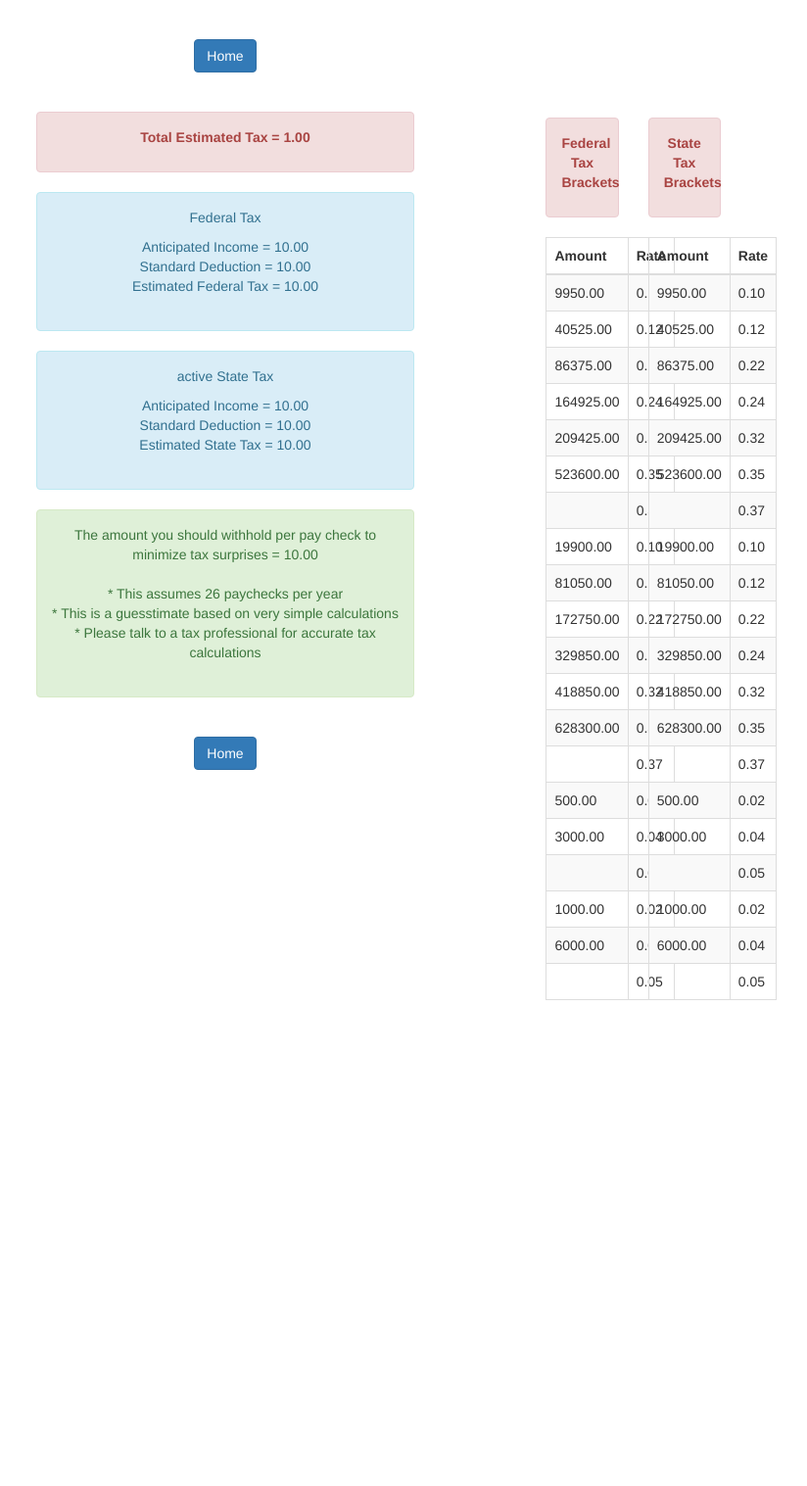
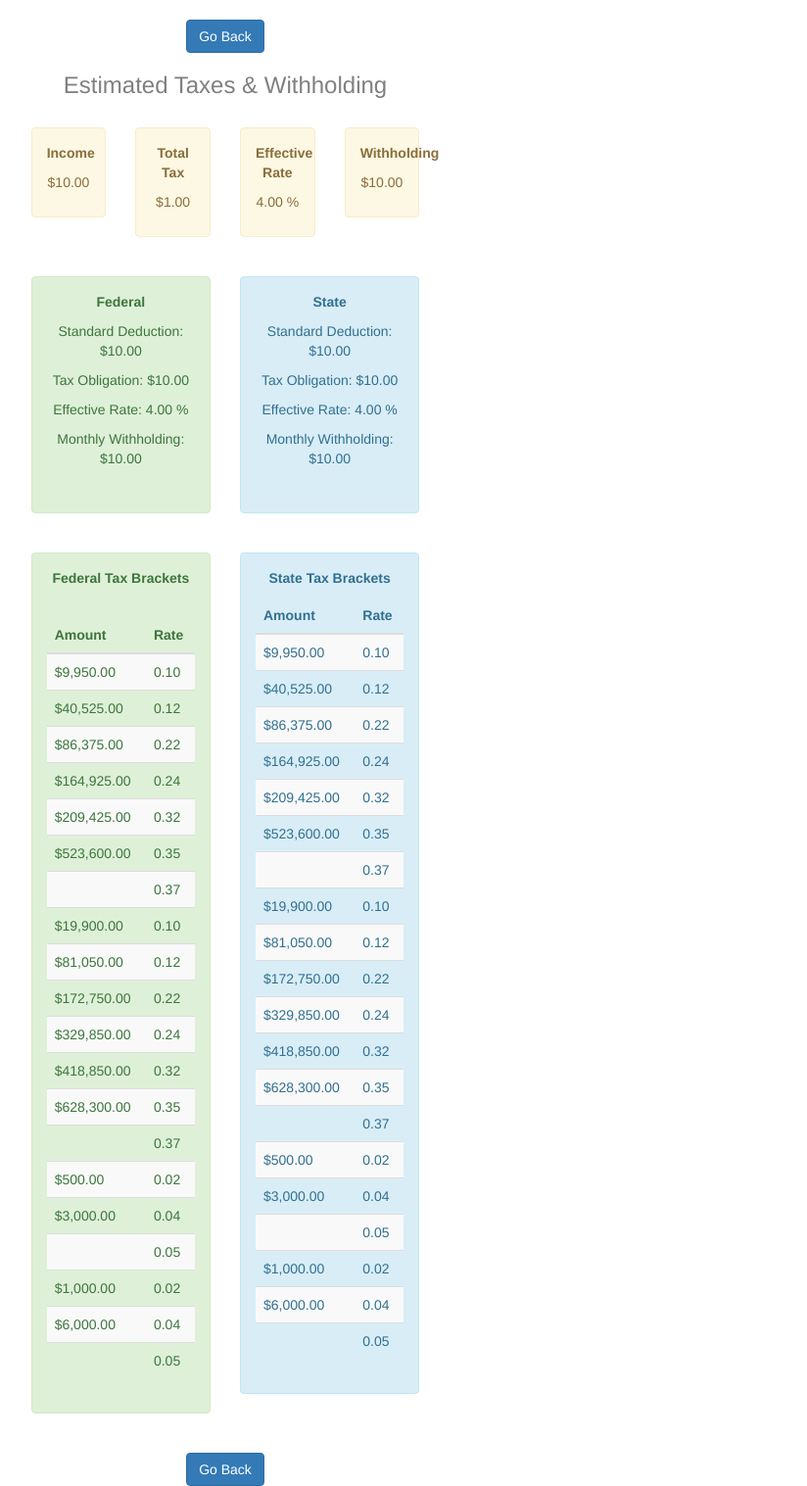
Before and after one commit to AECInkomoko/AEC-tax-checker, a Django app: template estimator/templates/estimator/estimator.html in a window 1280 px wide. Shown: the whole page at 98% size, without its empty margins (410-1234 px from the left). Before the commit the page ends 1021 px from the top, so only its background shows below. Run offline with Django 3.2, Linux system fonts and the light colour scheme; data comes from the database, SQL or seed files in the repository; the template is opened without the code that fills it: values that come from a table or form of the project are taken from there, most other values are stand-ins (such as "Sample title", 1, 10 or a date in 2020); some libraries are stand-ins or nearby versions.

Commit message:
UI is more or less complete now; we can consider this v 0.1

```diff
--- a/estimator/templates/estimator/estimator.html
+++ b/estimator/templates/estimator/estimator.html
@@ -19,97 +19,129 @@
 {% load humanize %}
 
 <body>
+  </br>
+
   <div class="container-fluid">
-    <div class"row">
+
+    <!-- Button Row -->
+    <div class="row">
       <div class="col-lg-4"></div>
       <div class="col-lg-4">
+        <center>
+          <form action="{% url 'home'%}">
+            <input type="submit" value="Go Back" class="btn btn-primary">
+          </form>
+        </center>
+      </div>
+      <div class="col-lg-4"></div>
+    </div>
+
+    <!-- Heading Row -->
+    <div class="row">
+      <div class="col-lg-4"></div>
+      <div class="col-lg-4">
+        <center>
+          <H3 style="color:Gray">Estimated Taxes & Withholding</H3>
+        </center>
+      </div>
+      <div class="col-lg-4"></div>
+    </div>
+    </br>
+
+    <!-- Summary Row -->
+    <div class="row">
+      <div class="col-lg-4"></div>
+      <div class="col-lg-1">
+        <div class="alert alert-warning">
+          <center>
+            <strong>
+              <p>Income</p>
+            </strong>
+            <p>${{ income|floatformat:2|intcomma }} </p>
+          </center>
+        </div>
+      </div>
+      <div class="col-lg-1">
+        <div class="alert alert-warning">
+          <center>
+            <strong>
+              <p>Total Tax</p>
+            </strong>
+            <p>${{ totalTaxAmount|floatformat:2|intcomma }}</p>
+          </center>
+        </div>
+      </div>
+      <div class="col-lg-1">
+        <div class="alert alert-warning">
+          <center>
+            <strong><p>Effective Rate</p></strong>
+              <p>{{ effectiveRate|floatformat:2|intcomma }} %</p>
+          </center>
+        </div>
+      </div>
+      <div class="col-lg-1">
+        <div class="alert alert-warning">
+          <center>
+            <strong>
+              <p>Withholding </p>
+            </strong>
+            <p>${{ withholdAmount|floatformat:2|intcomma }}</p>
+          </center>
+        </div>
+      </div>
+      <div class="col-lg-4"></div>
+    </div>
 
     </br>
-        </br>
+
+
+    <!-- Federal + State Row-->
+
+    <div class="row">
+      <div class="col-lg-4"></div>
+      <div class="col-lg-2">
+        <div class="alert alert-success">
           <center>
-          <form action="{% url 'home'%}">
-            <input type="submit" value="Home" class="btn btn-primary">
-          </form>
-        </center>
-        </br>
-        </br>
-
-        <div class="alert alert-danger">
-          <center>
-            <strong>
-              <p>Total Estimated Tax = {{ totalTaxAmount|floatformat:2|intcomma }}</p>
-            </strong>
-          </center>
-        </div>
-
-        <div class="alert alert-info">
-          <center>
-            <p <strong>Federal Tax</strong></p>
-            Anticipated Income  = {{ income|floatformat:2|intcomma }}
-            <br>
-            Standard Deduction = {{ fedStandardDeduction|floatformat:2|intcomma }}
-            <br>
-            Estimated Federal Tax = {{ fedTaxAmount|floatformat:2|intcomma }}
-            <br>
+            <strong><p>Federal</p></strong>
+            <p>Standard Deduction: ${{ fedStandardDeduction|floatformat:2|intcomma }} </p>
+            <p>Tax Obligation: ${{ fedTaxAmount|floatformat:2|intcomma }} </p>
+            <p>Effective Rate: {{ fedEffectiveRate|floatformat:2|intcomma }} %</p>
+            <p>Monthly Withholding: ${{ fedWithholdAmount|floatformat:2|intcomma }} </p>
             <br>
           </center>
         </div>
+      </div>
+
+      <div class="col-lg-2">
         <div class="alert alert-info">
           <center>
-          <p <strong>{{ state }} State Tax</strong></p>
-          Anticipated Income  = {{ income|floatformat:2|intcomma }}
-          <br>
-          Standard Deduction = {{ stateStandardDeduction|floatformat:2|intcomma }}
-          <br>
-          Estimated State Tax = {{ stateTaxAmount|floatformat:2|intcomma }}
-          <br>
+            <strong><p>State</p></strong>
+            <p>Standard Deduction: ${{ stateStandardDeduction|floatformat:2|intcomma }} </p>
+            <p>Tax Obligation: ${{ stateTaxAmount|floatformat:2|intcomma }} </p>
+            <p>Effective Rate: {{ stateEffectiveRate|floatformat:2|intcomma }} %</p>
+            <p>Monthly Withholding: ${{ stateWithholdAmount|floatformat:2|intcomma }} </p>
             <br>
           </center>
         </div>
-
-      <div class="alert alert-success">
-        <center>
-        The amount you should withhold per pay check to minimize tax surprises = {{ paystubAmount|floatformat:2|intcomma }}
-        <br>
-        <br>
-          * This assumes 26 paychecks per year
-        <br>
-          * This is a guesstimate based on very simple calculations
-        <br>
-          * Please talk to a tax professional for accurate tax calculations
-        <br>
-        <br>
-        </center>
-      </div>
-      </br>
-    <center>
-      <form action="{% url 'home'%}">
-        <input type="submit" value="Home" class="btn btn-primary">
-      </form>
-    </center>
-
       </div>
 
-    <div class="col-lg-1"></div>
+      <div class="col-lg-4"></div>
+    </div>
 
-    <div class="col-lg-1">
     </br>
-      </br>
-      </br>
-      </br>
-      </br>
-      </br>
-      <!-- <p style="color:white">Federal Tax Bracket</p> -->
 
-      <div class="alert alert-danger">
+    <!-- Federal + State Tax Brackets Row -->
+    <div class="row">
+      <div class="col-lg-4"></div>
+      <div class="col-lg-2">
+        <div class="alert alert-success">
           <center>
             <strong>
               <p>Federal Tax Brackets</p>
+              </br>
             </strong>
           </center>
-      </div>
-
-      <table class="table table-bordered table-striped">
+          <table class="table table-striped">
             <thead class="thead-dark">
               <tr>
                 <th scope="col">Amount</th>
@@ -122,34 +154,26 @@
                 {% if arow.rangeMax == 0 %}
                 <td>{{ "" }}</td>
                     {% else %}
-            <td>{{ arow.rangeMax }}</td>
+                <td>${{ arow.rangeMax|floatformat:2|intcomma }}</td>
                     {% endif %}
-            <td>{{ arow.rangeRate }}</td>
+                <td>{{ arow.rangeRate|floatformat:2|intcomma }}</td>
               </tr>
               {% endfor %}
             </tbody>
           </table>
+        </div>
         <br>
       </div>
 
-    <div class="col-lg-1">
-      <!-- <p style="color:white">State Tax Bracket</p><br> -->
-      </br>
-      </br>
-      </br>
-      </br>
-      </br>
-      </br>
-
-      <div class="alert alert-danger">
+      <!-- State Tax Brackets Row -->
+      <div class="col-lg-2">
+        <div class="alert alert-info">
           <center>
             <strong>
               <p>State Tax Brackets</p>
             </strong>
           </center>
-      </div>
-
-      <table class="table table-bordered table-striped">
+          <table class="table table-striped">
             <thead class="thead-dark">
               <tr>
                 <th scope="col">Amount</th>
@@ -162,7 +186,7 @@
                 {% if arow.rangeMax == 0 %}
                 <td>{{ "" }}</td>
                   {% else %}
-            <td>{{ arow.rangeMax }}</td>
+                <td>${{ arow.rangeMax|floatformat:2|intcomma }}</td>
                   {% endif %}
                 <td>{{ arow.rangeRate }}</td>
               </tr>
@@ -171,4 +195,21 @@
           </table>
         </div>
       </div>
+      <div class="col-lg-4"></div>
+    </div>
+
+    <!-- Button Row -->
+    <div class="row">
+      <div class="col-lg-4"></div>
+      <div class="col-lg-4">
+        <center>
+          <form action="{% url 'home'%}">
+            <input type="submit" value="Go Back" class="btn btn-primary">
+          </form>
+        </center>
+      </div>
+      <div class="col-lg-4"></div>
+    </div>
+
+  </div>
 </body>
```
Also changed, not shown: estimator/templates/estimator/home.html (+48 -54 lines), estimator/views.py (+23 -6 lines). Lines whose indentation alone changed are shown as unchanged.
